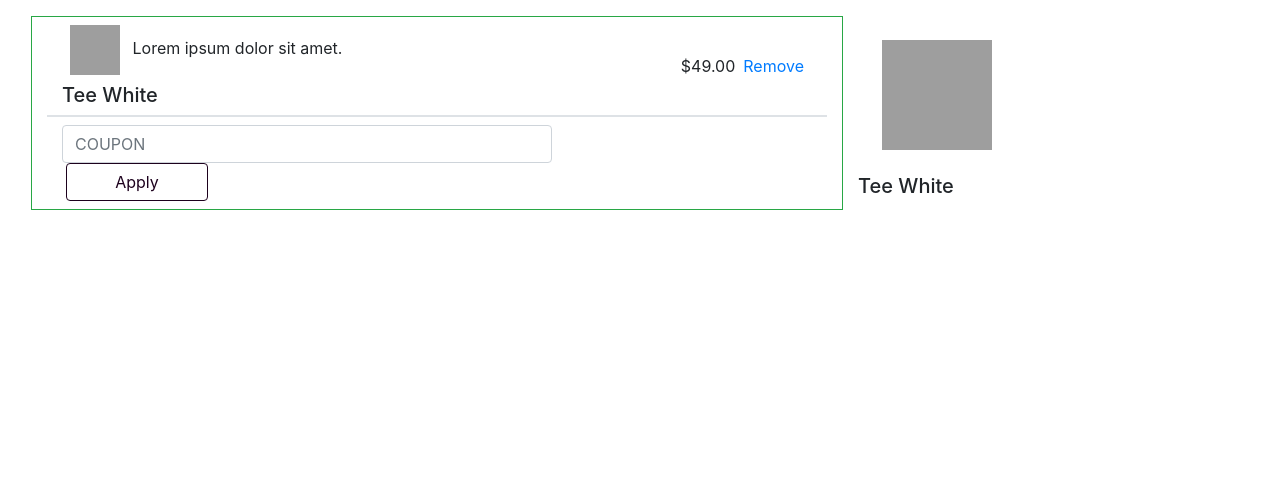
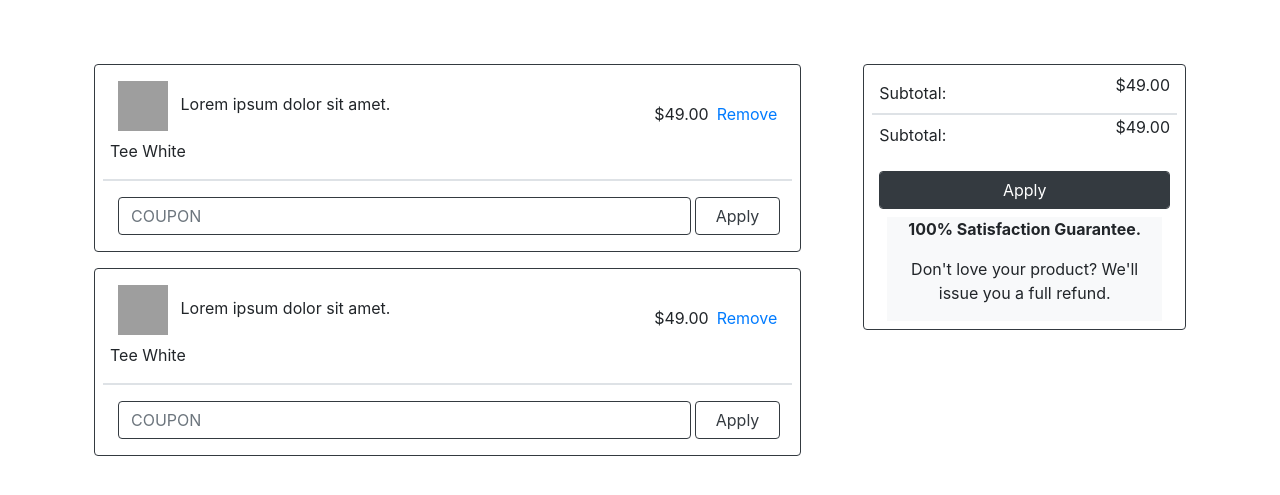
Before and after one commit to CeeObi/Ninus-Store, a Django app: page / in a window 1280 px wide. Shown: the top 495 px of the page. Run offline with Django 4.2, Linux system fonts and the light colour scheme; grey boxes are pictures that could not be loaded.

Commit message:
update checkout v2

```diff
--- a/ninus_store/templates/checkout.html
+++ b/ninus_store/templates/checkout.html
@@ -13,45 +13,120 @@
 </head>
 <body>
 <div class="container">
-    <div class="row m-3">
-        <div class="col col-8 border border-success">
-            <div class="container m-0">
+    <div class="row m-5">
+        <div class="col container">
+            <div class="row border border-dark rounded m-3">
+                <div class="container">
                     <div class="row">
-                    <div class="col">
-                        <div class="">
+                        <div class="col-8">
+                            <div class="mt-2">
                                 <img src="https://images.unsplash.com/photo-1581655353564-df123a1eb820?ixlib=rb-4.0.3&ixid=M3wxMjA3fDB8MHxzZWFyY2h8MTF8fHdoaXRlJTIwdGVlfGVufDB8fDB8fHww&auto=format&fit=crop&w=500&q=60"  data-target="#carouselExampleIndicators" data-slide-to="1" style="width:50px;height:50px;" class="m-2 d-inline">
                                 Lorem ipsum dolor sit amet.
                             </div>
-                        <div class="">
-                            <h5>Tee White</h5>
+                            <div class="m-0">
+                                <p>Tee White</p>
                             </div>
                         </div>
                         <div class="col d-flex justify-content-end align-items-center" >
-                        $49.00
-                        <a class="mx-2" href="#">Remove</a>
+                             <p>$49.00</p>
+                           <p> <a class="mx-2" href="#">Remove</a> </p>
                         </div>
                     </div>
-
-                <div class="row bg-dark border ">
+                    <div class="row">
+                        <div class="col bg-dark border mx-2">
                             <!--                    this empty div provides a hr-->
                         </div>
+                    </div>
+                    <form action="">
                         <div class="row" >
-                    <div class="col col-8 my-2">
+                                <div class="col-10 ml-2 my-2 pr-0">
+                                  <input type="text" class="my-2 form-control border border-dark" placeholder="COUPON">
+                                </div>
+                                <div class="col ml-0 mr-3 px-1 my-2">
+                                   <a href="#" class="my-2 form-control btn btn-outline-dark" >Apply</a>
+                                </div>
+                        </div>
+                    </form>
+                </div>
+            </div><!-- end row 1 -->
+             <div class="row border border-dark rounded m-3">
+                <div class="container">
+                    <div class="row">
+                        <div class="col-8">
+                            <div class="mt-2">
+                                <img src="https://images.unsplash.com/photo-1581655353564-df123a1eb820?ixlib=rb-4.0.3&ixid=M3wxMjA3fDB8MHxzZWFyY2h8MTF8fHdoaXRlJTIwdGVlfGVufDB8fDB8fHww&auto=format&fit=crop&w=500&q=60"  data-target="#carouselExampleIndicators" data-slide-to="1" style="width:50px;height:50px;" class="m-2 d-inline">
+                                Lorem ipsum dolor sit amet.
+                            </div>
+                            <div class="m-0">
+                                <p>Tee White</p>
+                            </div>
+                        </div>
+                        <div class="col d-flex justify-content-end align-items-center" >
+                             <p>$49.00</p>
+                           <p> <a class="mx-2" href="#">Remove</a> </p>
+                        </div>
+                    </div>
+                    <div class="row">
+                        <div class="col bg-dark border mx-2">
+                            <!--                    this empty div provides a hr-->
+                        </div>
+                    </div>
                     <form action="">
-                          <input type="text" class="form-control d-inline" placeholder="COUPON">
-                          <a href="#" class="btn btn-outline-secondary mx-1 w-25 d-flex justify-content-center" type="button" id="button-addon2">Apply</a>
+                        <div class="row" >
+                                <div class="col-10 ml-2 my-2 pr-0">
+                                  <input type="text" class="my-2 form-control border border-dark" placeholder="COUPON">
+                                </div>
+                                <div class="col ml-0 mr-3 px-1 my-2">
+                                   <a href="#" class="my-2 form-control btn btn-outline-dark" >Apply</a>
+                                </div>
+                        </div>
                     </form>
                 </div>
             </div>
+        </div><!--        major col1 end-->
+
+        <div class="col col-4">
+             <div class="row border border-dark rounded m-3">
+                <div class="container">
+                    <div class="row mt-2">
+                        <div class="col-8">
+                            <div class="mt-2">
+                                Subtotal:
                             </div>
-        </div><!--        col end-->
-        <div class="col col-4">
-
-                <img src="https://images.unsplash.com/photo-1581655353564-df123a1eb820?ixlib=rb-4.0.3&ixid=M3wxMjA3fDB8MHxzZWFyY2h8MTF8fHdoaXRlJTIwdGVlfGVufDB8fDB8fHww&auto=format&fit=crop&w=500&q=60"  data-target="#carouselExampleIndicators" data-slide-to="1" style="width:110px;height:110px;" class="m-4">
-
-                <h5>Tee White</h5>
-
                         </div>
+                        <div class="col d-flex justify-content-end align-items-center" >
+                             <p>$49.00</p>
+                        </div>
+                    </div>
+                    <div class="row">
+                        <div class="col bg-dark border mx-2">
+                            <!--                    this empty div provides a hr-->
+                        </div>
+                    </div>
+                    <form action="">
+                        <div class="row" >
+                                <div class="col-8">
+                                    <div class="mt-2">
+                                        Subtotal:
+                                    </div>
+                                </div>
+                                <div class="col d-flex justify-content-end align-items-center" >
+                                     <p>$49.00</p>
+                                </div>
+                                <div class="col mt-2">
+                                   <a href="#" class="mt-2 form-control btn btn-dark" >Apply</a>
+                                </div>
+                        </div>
+                    </form>
+                    <div class="row m-2">
+                        <div class="col bg-light  ">
+                            <p class="text-center"><b>100% Satisfaction Guarantee.</b></p>
+                            <p class="text-center">Don't love your product? We'll issue you a full refund.</p>
+                        </div>
+                    </div>
+                </div>
+            </div>
+        </div><!--        major col2 end-->
     </div>
 </div>
 
```
Lines whose indentation alone changed are shown as unchanged.
